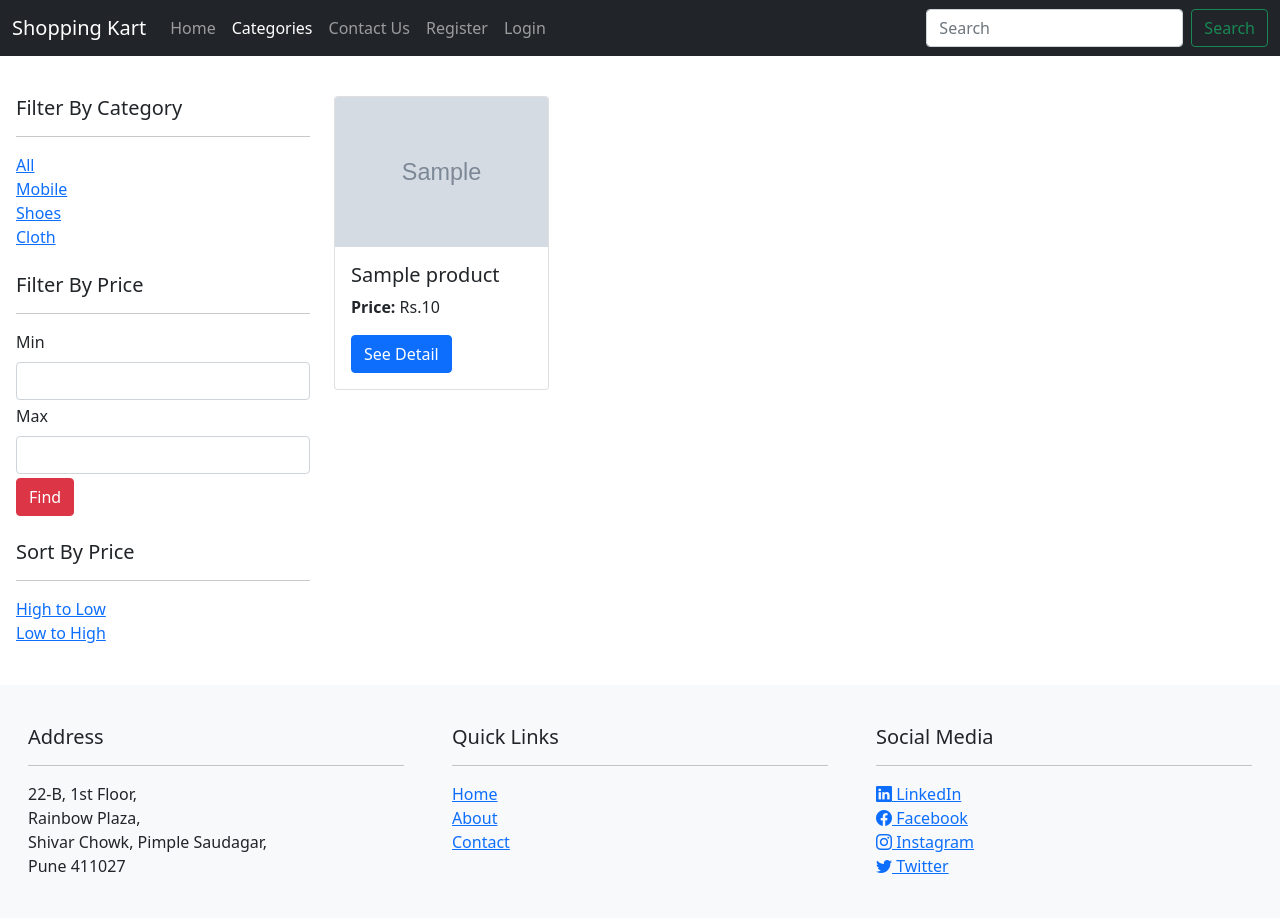
After one commit to omprakash653/ecommerce, a Django app: page /product/ in a window 1280 px wide. The commit adds this page. Run offline with Django 5.2, Linux system fonts and the light colour scheme; tables that the repository leaves empty hold one stand-in row (values such as "Sample post"); grey boxes marked "Sample" are stand-in pictures; some libraries are stand-ins or nearby versions.

Commit message:
forget_password_done

```diff
--- a/myapp/urls.py
+++ b/myapp/urls.py
@@ -1,5 +1,6 @@
 from django.urls import path
 from . import views
+from .views import forgot_password, verify_otp, reset_password
 
 urlpatterns = [
         path("",views.index,name='index'),
@@ -7,7 +8,11 @@ urlpatterns = [
         path("register/",views.register,name='register'),
         path("login/",views.user_login,name='login'),
         path("logout/",views.user_logout,name='logout'),
-        # path("contact",views.contact,name='contact'),
+        path("forgot-password/", forgot_password, name="forgot_password"),
+        path("verify-otp/", verify_otp, name="verify_otp"),
+        path("reset-password/", reset_password, name="reset_password"),
         path('contact/', views.ContactView.as_view(), name='contact'),
+        path('product/',views.product,name="product"),
+        path('product_detail/<pid>',views.product_detail),
 
 ]
--- a/myapp/views.py
+++ b/myapp/views.py
@@ -3,10 +3,15 @@ from django.views import View
 from django.utils.decorators import method_decorator
 from django.views.decorators.csrf import csrf_exempt  # Only use if CSRF is causing issues
 from django.views.decorators.csrf import csrf_protect # Protects all methods from CSRF attacks
-from .models import Contact
+from .models import Contact,Product
 from django.contrib import messages
 from django.db import IntegrityError, DatabaseError
 import re
+from django.core.mail import send_mail
+from django.conf import settings
+from django.http import JsonResponse
+from django.utils.timezone import now
+import random
 ########################################
 def index(request):
     return render(request,'home.html')
@@ -52,6 +57,29 @@ def register(request):
             # Create and save user with email
             user = User.objects.create_user(username=uname, email=uemail, password=upass)
             user.save()
+            # Send welcome email
+            subject = "Welcome to Shopping Kart 🎉"
+            message = f"""
+            Hi {uname},
+
+            Welcome to Shopping Kart! 🛒
+
+            We're thrilled to have you onboard. Start exploring our latest products and enjoy seamless shopping.
+
+            🚀 **Exclusive Benefits Await You:**
+            - Get the best deals on trending products
+            - Fast and secure checkout
+            - 24/7 customer support
+
+            Happy Shopping! 🛍️
+
+            Regards,
+            **Shopping Kart Team**
+            """
+            from_email = settings.EMAIL_HOST_USER
+            recipient_list = [uemail]
+
+            send_mail(subject, message, from_email, recipient_list, fail_silently=False)
 
             # Success message and redirect to login
             messages.success(request, "Registration successful! Please log in.")
@@ -68,8 +96,6 @@ def register(request):
 ########################################
 
 from django.contrib.auth import authenticate, login, logout
-
-
 def user_login(request):
     if request.method == 'GET':
         return render(request, 'login.html')
@@ -93,7 +119,98 @@ def user_logout(request):
     logout(request)
     messages.success(request, "You have been logged out successfully.")
     return redirect("login")
+###################################################################################################forget
+# Store OTPs temporarily
+otp_storage = {}
 
+def forgot_password(request):
+    if request.method == "POST":
+        email = request.POST.get("email")
+
+        try:
+            user = User.objects.get(email=email)
+            otp = random.randint(100000, 999999)
+            otp_storage[email] = {"otp": otp, "time": now()}  # Save OTP & timestamp
+
+            # Send OTP via email
+            subject = "Password Reset OTP - Shopping Kart"
+            message = f"""
+            Hello {user.username},
+
+            You requested a password reset. Use the OTP below to proceed:
+
+            🔢 Your OTP: {otp}
+
+            This OTP is valid for 10 minutes.
+
+            If you didn't request this, please ignore this email.
+
+            Regards,
+            Shopping Kart Team
+            """
+            send_mail(subject, message, settings.EMAIL_HOST_USER, [email], fail_silently=False)
+
+            messages.success(request, "OTP has been sent to your email.")
+            return redirect("verify_otp")
+
+        except User.DoesNotExist:
+            messages.error(request, "Email not registered!")
+            return redirect("forgot_password")
+
+    return render(request, "forgot_password.html")
+
+
+def verify_otp(request):
+    if request.method == "POST":
+        email = request.POST.get("email")
+        otp_entered = request.POST.get("otp")
+
+        if email in otp_storage:
+            otp_data = otp_storage[email]
+            otp_correct = otp_data["otp"]
+
+            if str(otp_entered) == str(otp_correct):
+                messages.success(request, "OTP verified! Set a new password.")
+                return redirect("reset_password")
+            else:
+                messages.error(request, "Invalid OTP! Please try again.")
+                return redirect("verify_otp")
+        else:
+            messages.error(request, "OTP expired or invalid.")
+            return redirect("forgot_password")
+
+    return render(request, "verify_otp.html")
+
+
+def reset_password(request):
+    if request.method == "POST":
+        email = request.POST.get("email")
+        new_password = request.POST.get("password")
+        confirm_password = request.POST.get("confirm_password")
+
+        if new_password != confirm_password:
+            messages.error(request, "Passwords do not match!")
+            return redirect("reset_password")
+
+        if len(new_password) < 6 or not any(char.isdigit() for char in new_password) or not any(char.isalpha() for char in new_password):
+            messages.error(request, "Password must be at least 6 characters long and contain both letters and numbers.")
+            return redirect("reset_password")
+
+        try:
+            user = User.objects.get(email=email)
+            user.set_password(new_password)
+            user.save()
+
+            # Clear OTP after successful reset
+            otp_storage.pop(email, None)
+
+            messages.success(request, "Password reset successful! You can log in now.")
+            return redirect("login")
+
+        except User.DoesNotExist:
+            messages.error(request, "Error resetting password. Please try again.")
+
+    return render(request, "reset_password.html")
 
 
 ########################################
@@ -130,11 +247,26 @@ class ContactView(View):
 
             messages.success(request, "Your message has been sent successfully!")
             return redirect('contact')
-        # except IntegrityError:
-        #     messages.error(request, "Database error: A duplicate entry might exist.")
+        except IntegrityError:
+            messages.error(request, "Database error: A duplicate entry might exist.")
         except DatabaseError:
             messages.error(request, "Database error: Please try again later.")
         except Exception as e:
             messages.error(request, f"An unexpected error occurred: {str(e)}")
 
         return render(request, self.template_name)
+
+
+def product(request):
+    p=Product.objects.filter(is_active=True)
+    # print(p)
+    context={}
+    context['data']=p
+    return render(request,'product.html',context)
+
+def product_detail(request,pid):
+    p=Product.objects.filter(id=pid)
+    # print(p)
+    context={}
+    context['data']=p
+    return render(request,'product_details.html',context)
--- a/myproject/urls.py
+++ b/myproject/urls.py
@@ -16,8 +16,10 @@ Including another URLconf
 """
 from django.contrib import admin
 from django.urls import path,include
+from django.conf.urls.static import static
+from django.conf import settings
 
 urlpatterns = [
     path('admin/', admin.site.urls),
     path("",include('myapp.urls')),
-]
+] + static(settings.MEDIA_URL, document_root=settings.MEDIA_ROOT)
--- a/requirements.txt
+++ b/requirements.txt
@@ -1,2 +1,3 @@
 django
 mysqlclient==2.2.7
+pillow
--- a/templates/base.html
+++ b/templates/base.html
@@ -28,25 +28,24 @@
               <a class="nav-link {% if request.path == '/' %}active{% endif %}" href="/">Home</a>
             </li>
             <li class="nav-item">
-              <a class="nav-link {% if request.path == '/categories/' %}active{% endif %}" href="#">Categories</a>
+              <a class="nav-link {% if request.path == '/product/' %}active{% endif %}" href="/product/">Categories</a>
+            </li>
+
+            <li class="nav-item">
+              <a class="nav-link {% if request.path == '/contact/' %}active{% endif %}" href="/contact/">Contact Us</a>
             </li>
             <li class="nav-item">
               <a class="nav-link {% if request.path == '/register/' %}active{% endif %}" href="/register/">Register</a>
             </li>
             {% if user.is_authenticated %}
-                    <li class="nav-item">
-                        <a class="nav-link" href="/logout/">Logout</a>
-                    </li>
-                {% else %}
-                    <li class="nav-item">
-                        <a class="nav-link" href="/login/">Login</a>
-                    </li>
-                {% endif %}
-
             <li class="nav-item">
-              <a class="nav-link {% if request.path == '/contact/' %}active{% endif %}" href="/contact/">Contact Us</a>
+              <a class="nav-link " href="/logout/">Logout</a>
             </li>
-
+            {% else %}
+            <li class="nav-item">
+              <a class="nav-link " href="/login/">Login</a>
+            </li>
+            {% endif %}
           </ul>
           <form class="d-flex">
             <input class="form-control me-2" type="search" placeholder="Search" aria-label="Search">
@@ -80,7 +79,8 @@
       <div class="col-md-4 p-4">
         <h5>Social Media</h5>
         <hr>
-        <a href="https://www.linkedin.com/in/om-prakash-yadav-517349219/" target="_blank"><i class="bi bi-linkedin"></i> LinkedIn</a><br>
+        <a href="https://www.linkedin.com/in/om-prakash-yadav-517349219/" target="_blank"><i class="bi bi-linkedin"></i>
+          LinkedIn</a><br>
         <a href="#"><i class="bi bi-facebook"></i> Facebook</a><br>
         <a href="#"><i class="bi bi-instagram"></i> Instagram</a><br>
         <a href="#"><i class="bi bi-twitter"></i> Twitter</a><br>
--- /dev/null
+++ b/templates/forgot_password.html
@@ -0,0 +1,5 @@
+<form method="POST">
+    {% csrf_token %}
+    <input type="email" name="email" placeholder="Enter your registered email" required>
+    <button type="submit">Send OTP</button>
+</form>
--- /dev/null
+++ b/templates/product.html
@@ -0,0 +1,56 @@
+{% extends 'base.html' %}
+{% load static %}
+{% block 'main' %}
+
+<div class="row mt-4 p-3"><!--main section start or 2nd row start-->
+    <div class="col-md-3"><!--side bar start-->
+        <h5>Filter By Category</h5><hr>
+        <a href="/product">All</a><br>
+        <a href="/catfilter/1">Mobile</a><br>
+        <a href="/catfilter/2">Shoes</a><br>
+        <a href="/catfilter/3">Cloth</a><br>
+        <br>
+        <h5>Filter By Price</h5><hr>
+        <form action="/pricefilter" method="get">
+            <div class="mb-1">
+                <label for="input1" class="form-label">Min</label>
+                <input type="number" name="min" class="form-control" id="input1">
+            </div>
+            <div class="mb-1">
+                <label for="input2" class="form-label">Max</label>
+                <input type="number" name="max" class="form-control" id="input2">
+            </div>
+
+            <button class="btn btn-danger">Find</button>
+        </form>
+        <br>
+        <h5>Sort By Price</h5><hr>
+        <a href="/sortfilter/1">High to Low</a><br>
+        <a href="/sortfilter/0">Low to High</a>
+    </div><!--side bar end-->
+    <div class="col-md-9"><!--Product list section start-->
+        {% if errmsg %}
+            <div class="alert alert-danger" role="alert">
+                {{errmsg}}
+            </div>
+        {% endif %}
+
+        <div class="row">
+            {% for i in data %}
+            <div class="col-md-3">
+                <div class="card" style="width: 100%;">
+                    <img src="{{i.pimage.url}}" class="card-img-top" alt="..." height="150px">
+                    <div class="card-body">
+                      <h5 class="card-title">{{i.name}}</h5>
+                      <p class="card-text"><b>Price:</b> Rs.{{i.price}}</p>
+                      <a href="/product_detail/{{i.id}}" class="btn btn-primary">See Detail</a>
+                    </div>
+                  </div>
+            </div><!--Product 1-->
+            {% endfor %}
+
+        </div>
+    </div><!--Product list section end-->
+</div><!--main section end or 2nd row end-->
+
+{% endblock 'main' %}
--- /dev/null
+++ b/templates/verify_otp.html
@@ -0,0 +1,6 @@
+<form method="POST">
+    {% csrf_token %}
+    <input type="email" name="email" placeholder="Enter your email" required>
+    <input type="text" name="otp" placeholder="Enter OTP" required>
+    <button type="submit">Verify OTP</button>
+</form>
```
Also changed, not shown: myapp/models.py (+33 -0 lines), myproject/settings.py (+6 -2 lines), templates/login.html (+8 -6 lines), templates/product_details.html (added, +44 -0 lines), templates/reset_password.html (added, +7 -0 lines), myapp/migrations/0002_product.py (added).
